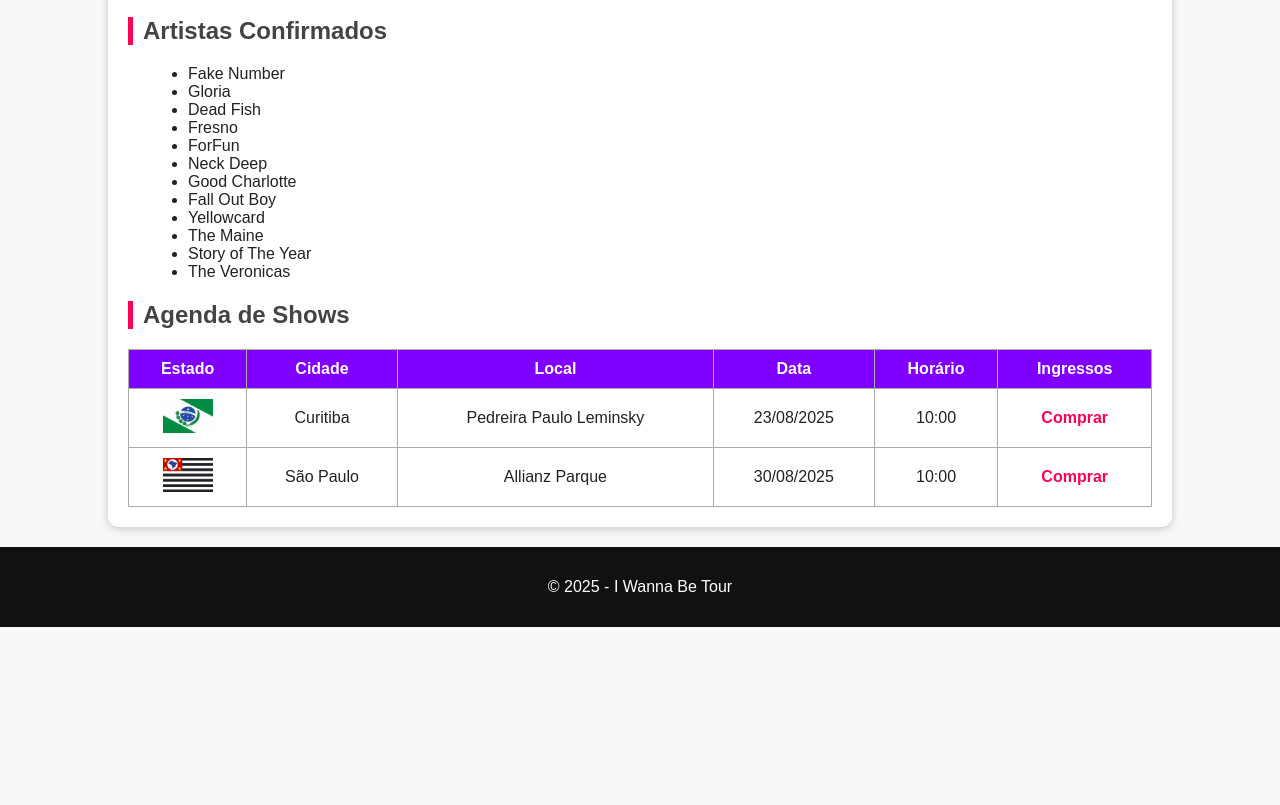
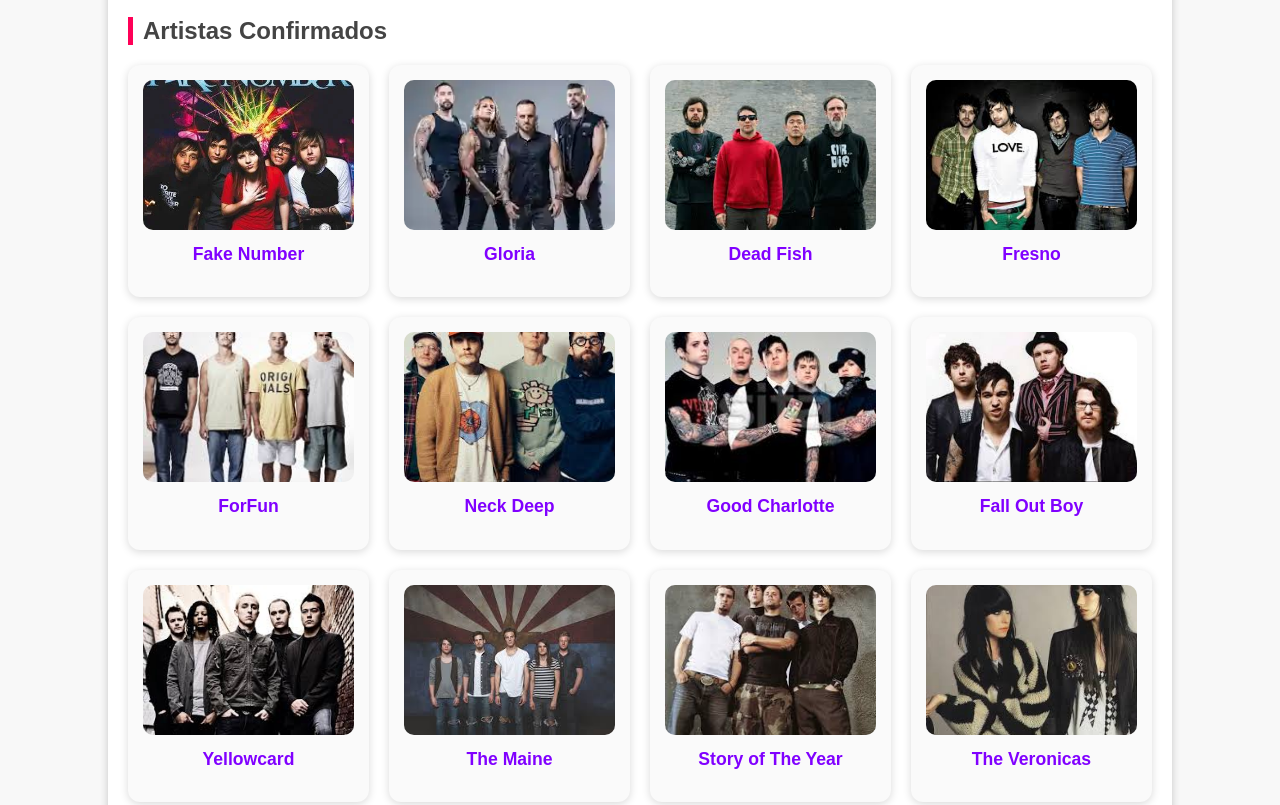
Before and after one commit to gabhyamada/i_wanna_be_tour, a plain HTML site: page index.html in a window 1280 px wide. Shown: the part 608-1413 px from the top of the page. Before the commit the page ends 1235 px from the top, so only its background shows below. Drawn offline with Linux system fonts and the light colour scheme.

Commit message:
Atualizando index.html

```diff
--- a/index.html
+++ b/index.html
@@ -34,20 +34,56 @@
     </ol>
 
     <h2>Artistas Confirmados</h2>
-    <ul>
-      <li>Fake Number</li>
-      <li>Gloria</li>
-      <li>Dead Fish</li>
-      <li>Fresno</li>
-      <li>ForFun</li>
-      <li>Neck Deep</li>
-      <li>Good Charlotte</li>
-      <li>Fall Out Boy</li>
-      <li>Yellowcard</li>
-      <li>The Maine</li>
-      <li>Story of The Year</li>
-      <li>The Veronicas</li>
-    </ul>
+    <div class="cards-bandas">
+      <a href="https://open.spotify.com/intl-pt/artist/20k5SIjfwIVAbfgXAhUZgg" class="card-banda">
+        <img src="img/fake_number.png" alt="Fake Number">
+        <h3>Fake Number</h3>
+      </a>
+      <a href="https://open.spotify.com/intl-pt/artist/7IvxX9RKB0Tal8lE7LZxXN" class="card-banda">
+        <img src="img/gloria.png" alt="Gloria">
+        <h3>Gloria</h3>
+      </a>
+      <a href="https://open.spotify.com/intl-pt/artist/7Lvg39k5XgXevGR767ikYI" class="card-banda">
+        <img src="img/dead_fish.png" alt="Dead Fish">
+        <h3>Dead Fish</h3>
+      </a>
+      <a href="https://open.spotify.com/intl-pt/artist/2sFXe6NbmT3k7Qy4N8fE7f" class="card-banda">
+        <img src="img/fresno.png" alt="Fresno">
+        <h3>Fresno</h3>
+      </a>
+      <a href="https://open.spotify.com/intl-pt/artist/1qIAsl3tIpnX0j4BMi0l5g" class="card-banda">
+        <img src="img/forfun.png" alt="ForFun">
+        <h3>ForFun</h3>
+      </a>
+      <a href="https://open.spotify.com/intl-pt/artist/2TM0qnbJH4QPhGMCdPt7fH" class="card-banda">
+        <img src="img/neck_deep.png" alt="Neck Deep">
+        <h3>Neck Deep</h3>
+      </a>
+      <a href="https://open.spotify.com/intl-pt/artist/5aYyPjAsLj7UzANzdupwnS" class="card-banda">
+        <img src="img/good_charlotte.png" alt="Good Charlotte">
+        <h3>Good Charlotte</h3>
+      </a>
+      <a href="https://open.spotify.com/intl-pt/artist/4UXqAaa6dQYAk18Lv7PEgX" class="card-banda">
+        <img src="img/fall_out_boy.png" alt="Fall Out Boy">
+        <h3>Fall Out Boy</h3>
+      </a>
+      <a href="https://open.spotify.com/intl-pt/artist/3zxKH0qp3nBCuPZCZT5Vaf" class="card-banda">
+        <img src="img/yellowcard.png" alt="Yellowcard">
+        <h3>Yellowcard</h3>
+      </a>
+      <a href="https://open.spotify.com/intl-pt/artist/4o0pNHbyj36LPvukNqEug0" class="card-banda">
+        <img src="img/the_maine.png" alt="The Maine">
+        <h3>The Maine</h3>
+      </a>
+      <a href="https://open.spotify.com/intl-pt/artist/0KDuKk6YdEu3hR56HtXmxt" class="card-banda">
+        <img src="img/story_of_the_year.png" alt="Story of The Year">
+        <h3>Story of The Year</h3>
+      </a>
+      <a href="https://open.spotify.com/intl-pt/artist/1dIdBZaaHRW2bDTkHNfWln" class="card-banda">
+        <img src="img/the_veronicas.png" alt="The Veronicas">
+        <h3>The Veronicas</h3>
+      </a>
+    </div>
 
     <h2>Agenda de Shows</h2>
     <table>
@@ -65,7 +101,7 @@
         <td>Pedreira Paulo Leminsky</td>
         <td>23/08/2025</td>
         <td>10:00</td>
-        <td><a href="https://www.eventim.com.br/event/i-wanna-be-tour-2025-pedreira-paulo-leminski-20352389/">Comprar</a></td>
+        <td><a href="https://www.eventim.com.br/event/i-wanna-be-tour-2025-allianz-parque-18921379/" target="_blank">Comprar</a></td>
       </tr>
       <tr>
         <td><img src="img/sp.png" alt="São Paulo"></td>
@@ -73,7 +109,7 @@
         <td>Allianz Parque</td>
         <td>30/08/2025</td>
         <td>10:00</td>
-        <td><a href="https://www.eventim.com.br/event/i-wanna-be-tour-2025-allianz-parque-18921379/">Comprar</a></td>
+        <td><a href="https://www.eventim.com.br/event/i-wanna-be-tour-2025-allianz-parque-18921379/" target="_blank">Comprar</a></td>
       </tr>
     </table>
   </main>
--- a/style.css
+++ b/style.css
@@ -1,3 +1,4 @@
+/* Reset básico */
 body {
   font-family: Arial, sans-serif;
   margin: 0;
@@ -6,6 +7,7 @@ body {
   color: #222;
 }
 
+/* Cabeçalho */
 header {
   background: linear-gradient(to right, #ff0057, #8000ff);
   color: white;
@@ -22,6 +24,7 @@ header h1 {
   font-size: 2.5em;
 }
 
+/* Conteúdo principal */
 main {
   width: 80%;
   margin: 20px auto;
@@ -37,10 +40,12 @@ h2 {
   padding-left: 10px;
 }
 
+/* Listas */
 ol, ul {
   margin: 10px 0 20px 20px;
 }
 
+/* Tabela */
 table {
   width: 100%;
   border-collapse: collapse;
@@ -67,6 +72,7 @@ td img {
   width: 50px;
 }
 
+/* Links */
 a {
   color: #ff0057;
   font-weight: bold;
@@ -77,6 +83,7 @@ a:hover {
   text-decoration: underline;
 }
 
+/* Footer */
 footer {
   background-color: #111;
   color: white;
@@ -84,3 +91,50 @@ footer {
   padding: 15px;
   margin-top: 20px;
 }
+
+/* Cards responsivos das bandas */
+.cards-bandas {
+  display: flex;
+  flex-wrap: wrap;
+  gap: 20px;
+  justify-content: center;
+  margin-top: 20px;
+}
+
+.card-banda {
+  display: block; /* Faz o <a> virar um card */
+  text-decoration: none;
+  color: inherit;
+  flex: 1 1 200px;
+  max-width: 220px;
+  background: #fafafa;
+  border-radius: 12px;
+  box-shadow: 0 2px 8px rgba(0,0,0,0.15);
+  text-align: center;
+  padding: 15px;
+  transition: transform 0.2s ease, box-shadow 0.2s ease, background 0.2s ease, color 0.2s ease;
+}
+
+.card-banda img {
+  width: 100%;
+  height: 150px;
+  object-fit: cover;
+  border-radius: 10px;
+}
+
+.card-banda h3 {
+  margin-top: 10px;
+  font-size: 1.1em;
+  color: #8000ff;
+}
+
+.card-banda:hover {
+  transform: translateY(-5px);
+  box-shadow: 0 4px 16px rgba(0,0,0,0.3);
+  background: #ff0057;
+  color: white;
+}
+
+.card-banda:hover h3 {
+  color: white;
+}
```
Also changed, not shown: img/dead_fish.png (added), img/fake_number.png (added), img/fall_out_boy.png (added), img/forfun.png (added), img/fresno.png (added), img/gloria.png (added), img/good_charlotte.png (added), img/neck_deep.png (added), img/story_of_the_year.png (added), img/the_maine.png (added), img/the_veronicas.png (added), img/yellowcard.png (added).
